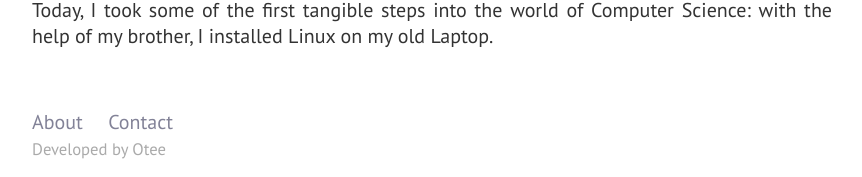
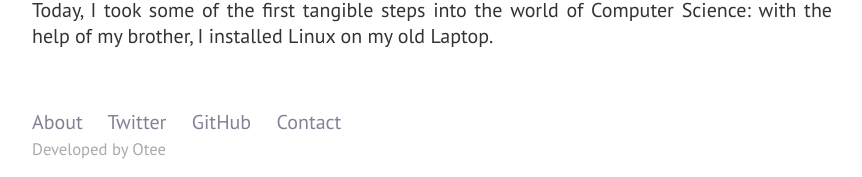
Before and after one commit to oitee/oitee.github.io, a Jekyll site: the page built from index.html, in a window 1280 px wide and 900 px high, scrolled down 2394 px. Shown: the part 720-897 px from the top of the window, without its empty margins (208-1070 px from the left). Built offline with Jekyll 4.4.1, drawn with Linux system fonts in a browser that asks for light colours; some web fonts are replaced.

Commit message:
Add contact details on footer of every page

```diff
--- a/_layouts/default.html
+++ b/_layouts/default.html
@@ -44,10 +44,12 @@
         <footer>
             <div class="links">
                 <a href="{{site.baseurl}}/about/">About</a>
+                <a href="https://twitter.com/oteecodes">Twitter</a>
+                <a href="https://github.com/oitee">GitHub</a>
                 <a href="{{site.baseurl}}/contact/">Contact</a>
             </div>
             <p class="copy">
-                <small> Developed by
+                <small style="padding-bottom: 20px"> Developed by
                     Otee
                 </small>
             </p>
```
